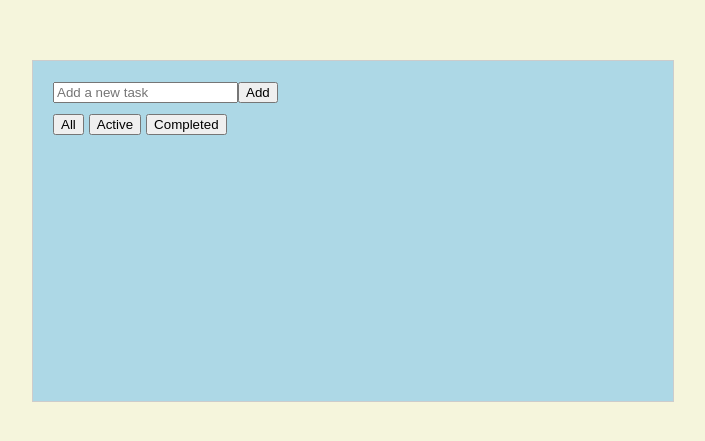
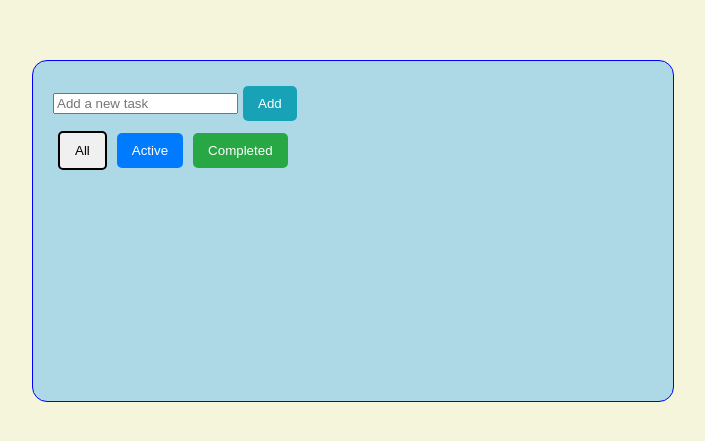
Before and after one commit to XavAsh/b3-todo-2024, a React (Create React App) app: page / in a window 1280 px wide. Shown: the part 169-610 px from the top of the page, without its empty margins (287-992 px from the left). Built offline with nearby package versions, Linux system fonts and the light colour scheme.

Commit message:
added more css styles to my perfeclty working todo list

```diff
--- a/package.json
+++ b/package.json
@@ -3,6 +3,7 @@
   "version": "0.1.0",
   "private": true,
   "dependencies": {
+    "@fortawesome/fontawesome-free": "^6.6.0",
     "@testing-library/jest-dom": "^5.17.0",
     "@testing-library/react": "^13.4.0",
     "@testing-library/user-event": "^13.5.0",
--- a/src/App.css
+++ b/src/App.css
@@ -14,6 +14,8 @@ body, html {
   height: 300px;
   width: 600px;
   background-color: lightblue;
+  border-radius: 15px;
+  border-color: blue;
 }
 
 .input {
@@ -21,7 +23,38 @@ body, html {
 }
 
 .button {
-  margin-right: 5px;
+  padding: 10px 15px;
+  margin: 5px;
+  border: none;
+  cursor: pointer;
+  border-radius: 5px;
+}
+.button-all {
+  background-color: #f0f0f0;
+  color: #000;
+}
+
+.button-active {
+  background-color: #007bff;
+  color: #fff;
+}
+
+.button-complete {
+  background-color: #28a745;
+  color: #fff;
+}
+
+.button-add {
+  background-color: #17a2b8;
+  color: #fff;
+}
+
+.button-delete {
+  background-color: #dc3545;
+  color: #fff;
+}
+.button-highlight {
+  border: 2px solid #000;
 }
 
 .todo-item {
--- a/src/App.js
+++ b/src/App.js
@@ -1,6 +1,6 @@
 import React, { useState } from 'react';
 import './App.css';
-
+import { FontAwesomeIcon } from '@fortawesome/react-fontawesome';
 function App() {
   const [todos, setTodos] = useState([]);
   const [completedTodos, setCompletedTodos] = useState([]);
@@ -43,11 +43,26 @@ function App() {
         placeholder="Add a new task"
         className="input"
       />
-      <button onClick={handleAddTodo} className="button">Add</button>
+      <button onClick={handleAddTodo} className="button button-add">Add</button>
       <div>
-        <button onClick={() => setFilter('all')} className="button">All</button>
-        <button onClick={() => setFilter('active')} className="button">Active</button>
-        <button onClick={() => setFilter('completed')} className="button">Completed</button>
+      <button
+          onClick={() => setFilter('all')}
+          className={`button button-all ${filter === 'all' ? 'button-highlight' : ''}`}
+        >
+          All
+        </button>
+        <button
+          onClick={() => setFilter('active')}
+          className={`button button-active ${filter === 'active' ? 'button-highlight' : ''}`}
+        >
+          Active
+        </button>
+        <button
+          onClick={() => setFilter('completed')}
+          className={`button button-complete ${filter === 'completed' ? 'button-highlight' : ''}`}
+        >
+          Completed
+        </button>
       </div>
       <ul>
         {filteredTodos.map((todo) => (
@@ -55,10 +70,10 @@ function App() {
             <span className={`todo-text ${completedTodos.includes(todo.id) ? 'completed' : ''}`}>
               {todo.text}
             </span>
-            <button onClick={() => handleToggleComplete(todo.id)} className="button">
+            <button onClick={() => handleToggleComplete(todo.id)} className="button button-complete">
               {completedTodos.includes(todo.id) ? 'Undo' : 'Complete'}
             </button>
-            <button onClick={() => handleRemoveTodo(todo.id)} className="button">Remove</button>
+            <button onClick={() => handleRemoveTodo(todo.id)} className="button button-delete"><i></i></button>
           </li>
         ))}
       </ul>
```
Also changed, not shown: 1 other file (tests, documents, lock files or other folders).
